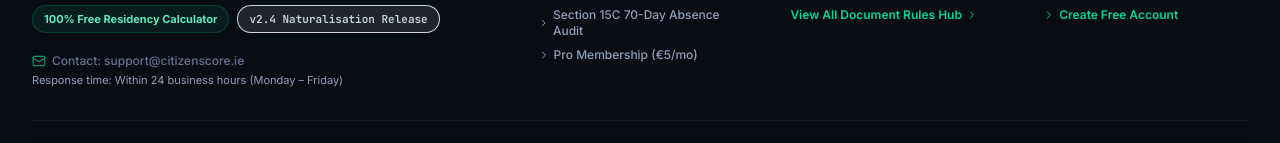
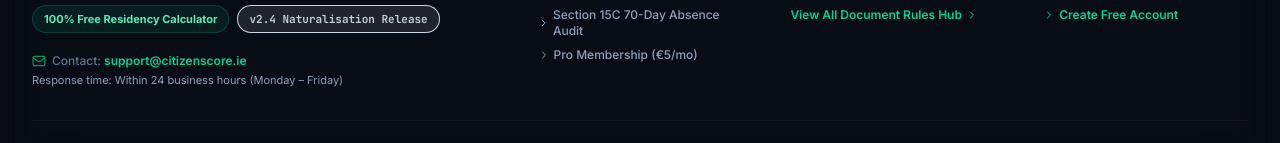
Before and after one commit to Muchona/ISD_Scoreboard, a React (Vite) app: page / in a window 1280 px wide. Shown: the part 3184-3327 px from the top of the page. Built offline with nearby package versions, Linux system fonts and the light colour scheme; no server answers.

Commit message:
Make footer support@citizenscore.ie contact email clickable

```diff
--- a/src/components/Footer.tsx
+++ b/src/components/Footer.tsx
@@ -106,8 +106,16 @@ export const Footer: React.FC<FooterProps> = ({
 
             <div className="pt-2 text-xs text-slate-500 space-y-1">
               <p className="flex items-center gap-1.5 font-medium">
-                <Mail className="w-3.5 h-3.5 text-emerald-600" />
-                <span>Contact: support@citizenscore.ie</span>
+                <Mail className="w-3.5 h-3.5 text-emerald-600 shrink-0" />
+                <span>
+                  Contact:{' '}
+                  <a
+                    href="mailto:support@citizenscore.ie"
+                    className="text-emerald-700 dark:text-emerald-400 hover:underline font-semibold"
+                  >
+                    support@citizenscore.ie
+                  </a>
+                </span>
               </p>
               <p className="text-[11px] text-slate-400">
                 Response time: Within 24 business hours (Monday – Friday)
```
